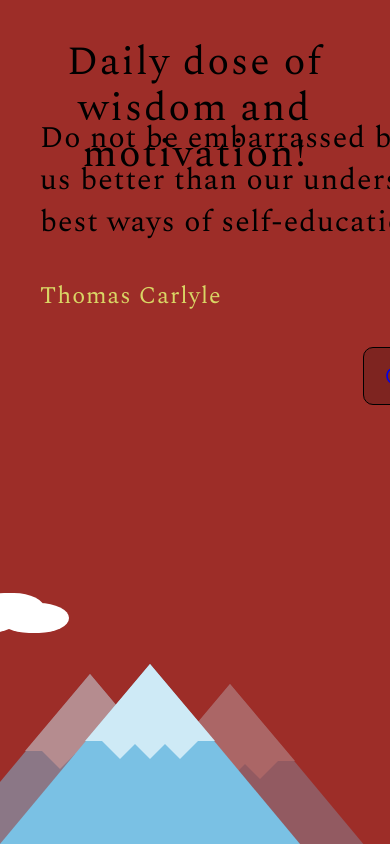
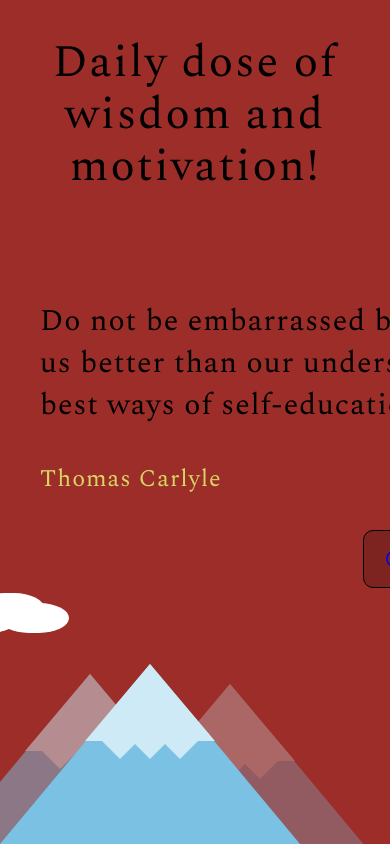
Before and after one commit to darktasevski/Quote_machine, a website built with webpack: page app/app.html in a window 390 px wide. Built offline with nearby package versions, Linux system fonts and the light colour scheme.

Commit message:
mobile view

```diff
--- a/app/app.html
+++ b/app/app.html
@@ -2,6 +2,7 @@
 <html>
 
 <head>
+    <!-- <meta name="viewport" content="width=device-width, initial-scale=1.0"> -->
     <meta charset="utf-8">
     <title>Quote machine</title>
     <!-- build:css assets/styles/css.css  -->
@@ -14,7 +15,9 @@
 
 <body>
     <div class="bg">
-        <h2 class="title">Daily dose of wisdom and motivation!</h2>
+        <div class="title__container">
+            <h2 class="title">Daily dose of wisdom and motivation!</h2>
+        </div>
         <div class="container">
             <div id="quote__display">
                 <p class="quote__text" id="quote">Do not be embarrassed by your mistakes. Nothing can teach us better than our understanding of them. This is one of the best ways of self-education.</p>
--- a/app/assets/styles/app.css
+++ b/app/assets/styles/app.css
@@ -1,6 +1,7 @@
 
 @import "normalize.css";
 @import url('https://fonts.googleapis.com/css?family=Raleway|Spectral');
+
 @import "base/_global";
 @import "base/_mixins";
 
--- a/app/assets/styles/modules/_btn.css
+++ b/app/assets/styles/modules/_btn.css
@@ -10,6 +10,10 @@
 	text-align: center;
 	background: rgba(0, 0, 0, .2);
 	transition: all .3s ease-out;
+
+	@mixin atSmall {
+
+	}
 }
 #quote__button:hover {
 	transform: scale(1.1);
--- a/app/assets/styles/modules/_quote.css
+++ b/app/assets/styles/modules/_quote.css
@@ -2,29 +2,29 @@
 #quote__display {
 	min-height: 230px;
 }
-
+.title__container {
+	display: block;
+	position: relative;
+	max-width: 900px;
+	height: auto;
+	margin-left: auto;
+	margin-right: auto;
+	font-size: 3rem;
+}
 .title {
 	text-align: center;
-	font-size: 4rem;
 	font-weight: 300;
 	letter-spacing: .2rem;
 	font-family: 'Spectral', serif;
 	display: block;
-	position: absolute;
 	max-width: 900px;
 	height: auto;
-	margin-top: 4rem;
-	margin-left: auto;
-	margin-right: auto;
-	left: 0;  /* center positioning for absolute element */
-	right: 0;
 }
 
 .container {
 	position: relative;
-	border-radius: 2rem;
 	display: block;
-	margin: 12% auto;
+	margin: 8% auto;
 	font-size: 3rem;
 	font-weight: 500;
 	line-height: 140%;
@@ -33,6 +33,7 @@
 	min-height: 400px;
 	width: 940px;
     height: auto;
+    overflow: initial;
 }
 
 .quote__author {
--- a/app/temp/styles/app.css
+++ b/app/temp/styles/app.css
@@ -379,27 +379,28 @@ a {
 #quote__display {
 	min-height: 230px;
 }
+.title__container {
+	display: block;
+	position: relative;
+	max-width: 900px;
+	height: auto;
+	margin-left: auto;
+	margin-right: auto;
+	font-size: 3rem;
+}
 .title {
 	text-align: center;
-	font-size: 4rem;
 	font-weight: 300;
 	letter-spacing: .2rem;
 	font-family: 'Spectral', serif;
 	display: block;
-	position: absolute;
 	max-width: 900px;
 	height: auto;
-	margin-top: 4rem;
-	margin-left: auto;
-	margin-right: auto;
-	left: 0;  /* center positioning for absolute element */
-	right: 0;
 }
 .container {
 	position: relative;
-	border-radius: 2rem;
 	display: block;
-	margin: 12% auto;
+	margin: 8% auto;
 	font-size: 3rem;
 	font-weight: 500;
 	line-height: 140%;
@@ -408,6 +409,7 @@ a {
 	min-height: 400px;
 	width: 940px;
     height: auto;
+    overflow: initial;
 }
 .quote__author {
 	font-family: 'Spectral', serif;
@@ -428,6 +430,8 @@ a {
 	-webkit-transition: all .3s ease-out;
 	transition: all .3s ease-out;
 }
+@media (min-width: 530px) {
+    }
 #quote__button:hover {
 	-webkit-transform: scale(1.1);
 	        transform: scale(1.1);
```
Also changed, not shown: app/assets/styles/base/_mixins.css (+14 -0 lines).
